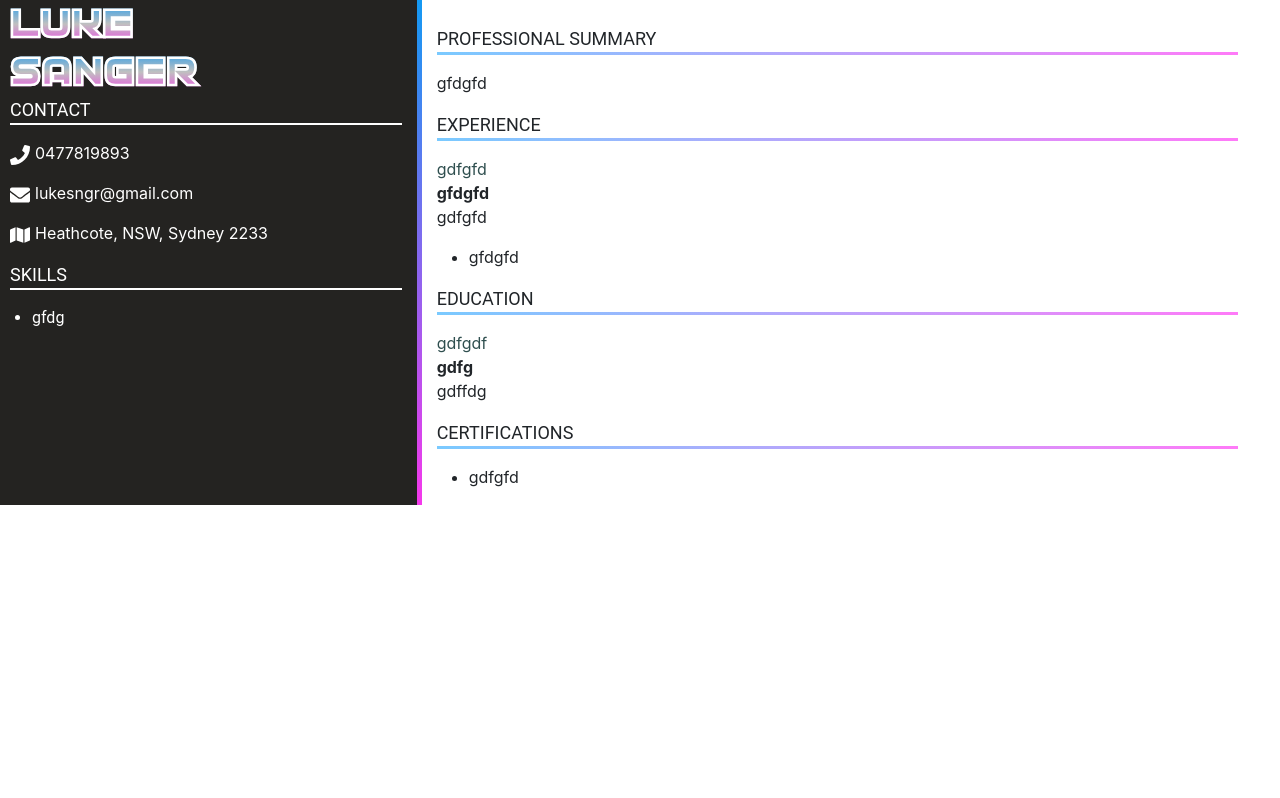
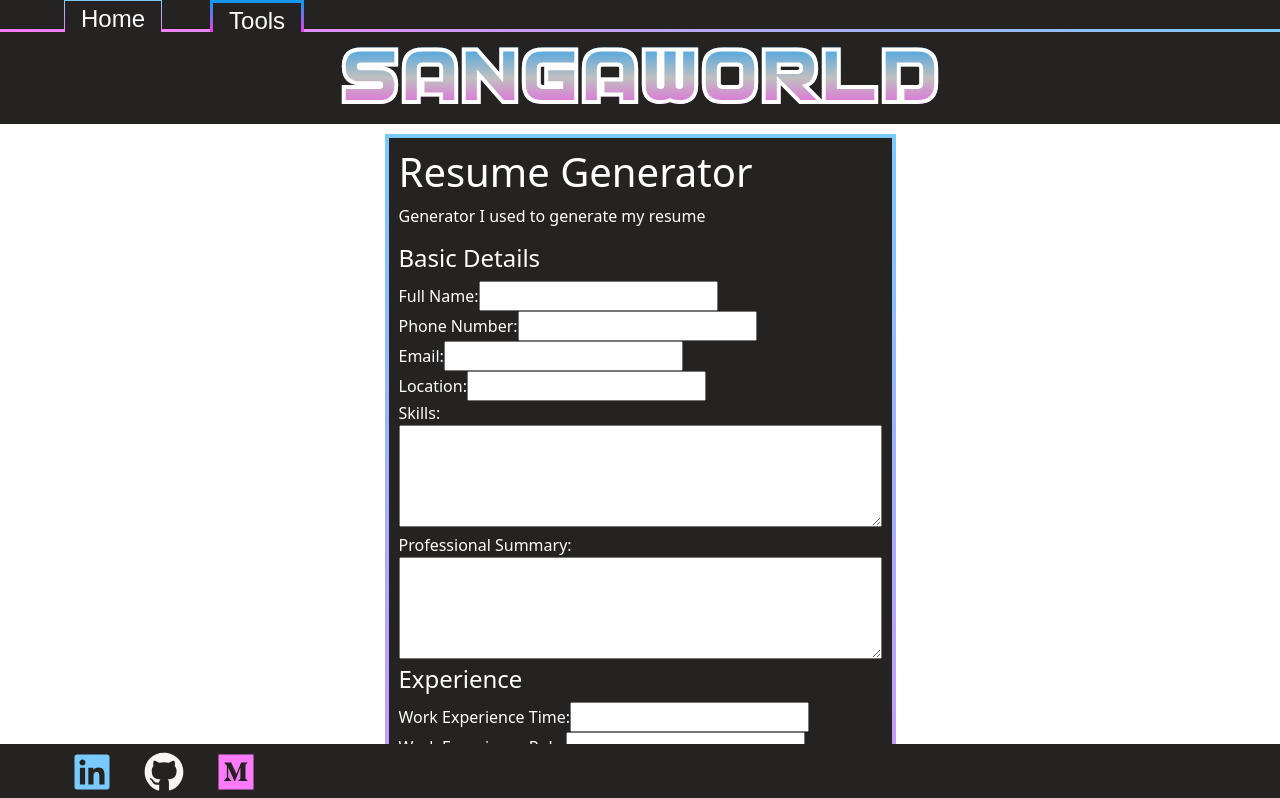
Before and after one commit to lukesngr/sangaworld, a Next.js app: page /tools/resumegen in a window 1280 px wide. Shown: the top 798 px of the page. Built offline with nearby package versions, Linux system fonts and the light colour scheme.

Commit message:
Resume generator done

```diff
--- a/src/components/resumeGen/PDFTemplate.js
+++ b/src/components/resumeGen/PDFTemplate.js
@@ -1,6 +1,6 @@
 import { FaEnvelope, FaPhone, FaMap } from "react-icons/fa";
 export default function PDFTemplate(props) {
-    console.log(props);
+    //not the most beautiful code but unfortunately it's this or inline styles as normal next css doesn't work
     return (<>
             <link rel="stylesheet" href="https://cdn.jsdelivr.net/npm/bootstrap@4.4.1/dist/css/bootstrap.min.css" integrity="sha384-Vkoo8x4CGsO3+Hhxv8T/Q5PaXtkKtu6ug5TOeNV6gBiFeWPGFN9MuhOf23Q9Ifjh" crossorigin="anonymous"></link>
             <style>
--- a/src/pages/tools/resumegen.js
+++ b/src/pages/tools/resumegen.js
@@ -6,28 +6,11 @@ import PDFTemplate from '@/src/components/resumeGen/PDFTemplate';
 
 
 function ResumeGenerator() {
-    let testProps = {
-      professionalSummary: 'gfdgfd',
-      name: 'Luke Sanger',
-      number: '0477819893',
-      email: 'lukesngr@gmail.com',
-      location: 'Heathcote, NSW, Sydney 2233',
-      skills: 'gfdg',
-      workExpTime: 'gdfgfd',
-      workExpLoc: 'gdfgfd',
-      workExpRole: 'gfdgfd',
-      graduationDate: 'gdfgdf',
-      degreeName: 'gdfg',
-      university: 'gdffdg',
-      certifications: 'gdfgfd',
-      workExpDotpoints: 'gfdgfd'
-    };
     return(<>
-      {/*<Meta siteTitle="Resume Generator" description="Resume generator I use to generate my resume"></Meta>
+      <Meta siteTitle="Resume Generator" description="Resume generator I use to generate my resume"></Meta>
       <NavbarWithBanner current={1}></NavbarWithBanner>
       <ResumeGeneratorForm></ResumeGeneratorForm>
-    <Footer></Footer>*/}
-      <PDFTemplate {...testProps}></PDFTemplate>
+      <Footer></Footer>
     </>)
 }
 
```
